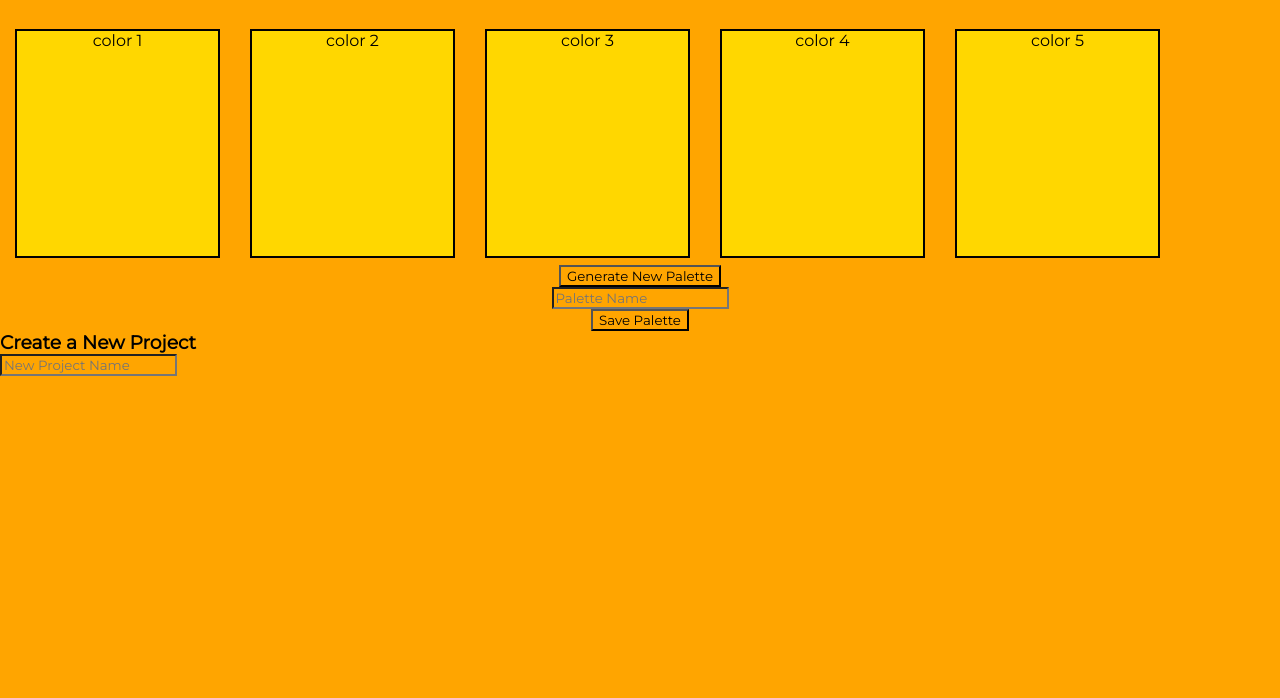
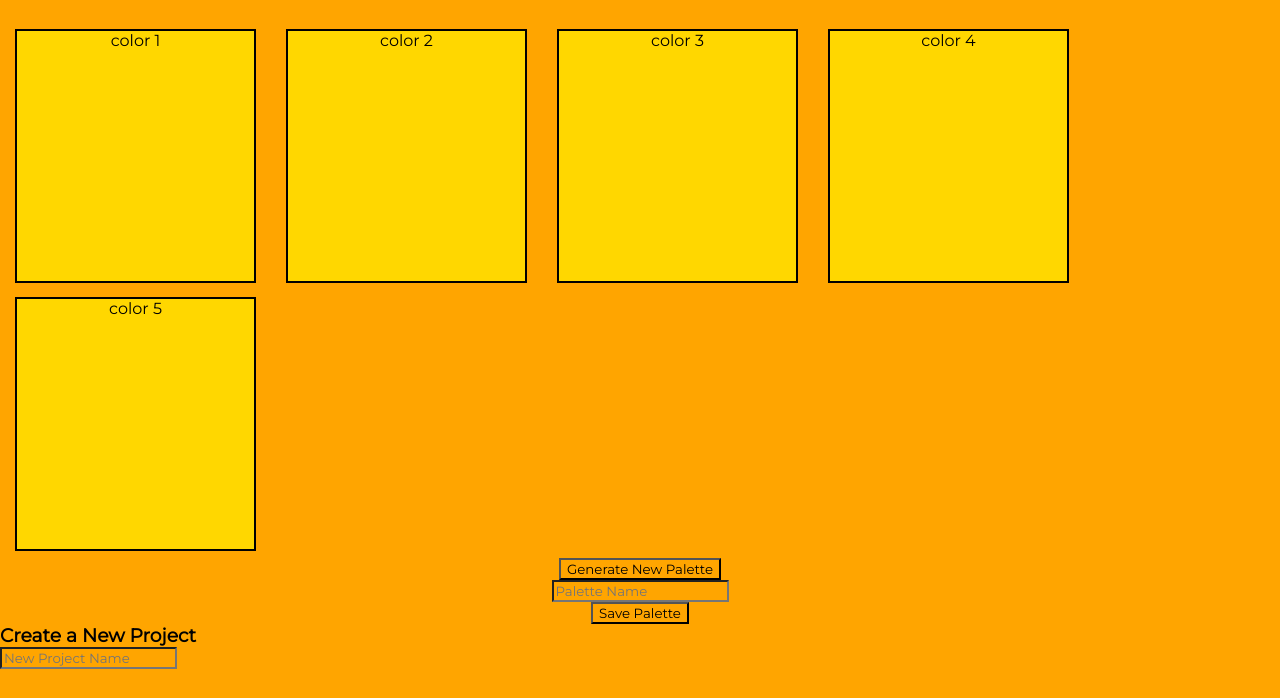
Before and after one commit to patrickjneel/palette-picker, a website: page public/index.html in a window 1280 px wide. Shown: the part 102-800 px from the top of the page. Drawn offline with nearby package versions, Linux system fonts and the light colour scheme.

```diff
--- a/public/css/styles.css
+++ b/public/css/styles.css
@@ -28,10 +28,10 @@
 .color {
   background-color: gold;
   border: 2px solid black;
-  height: 225px;
+  height: 250px;
   margin: 7px 15px;
   text-align: center;
-  width: 201px;
+  width: 237px;
 }
 
 #create-palette {
```
Also changed, not shown: public/css/images/locked.svg (added), public/css/images/unlocked.svg (added).
